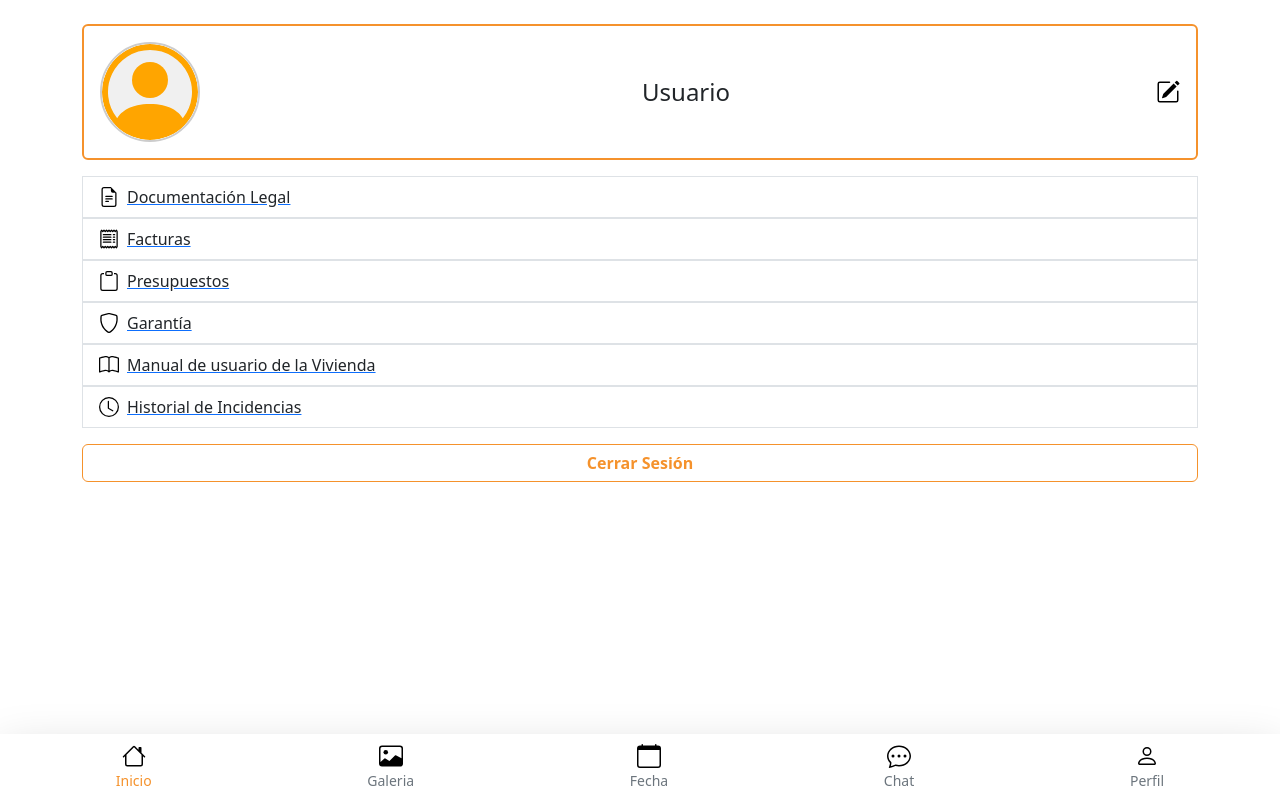
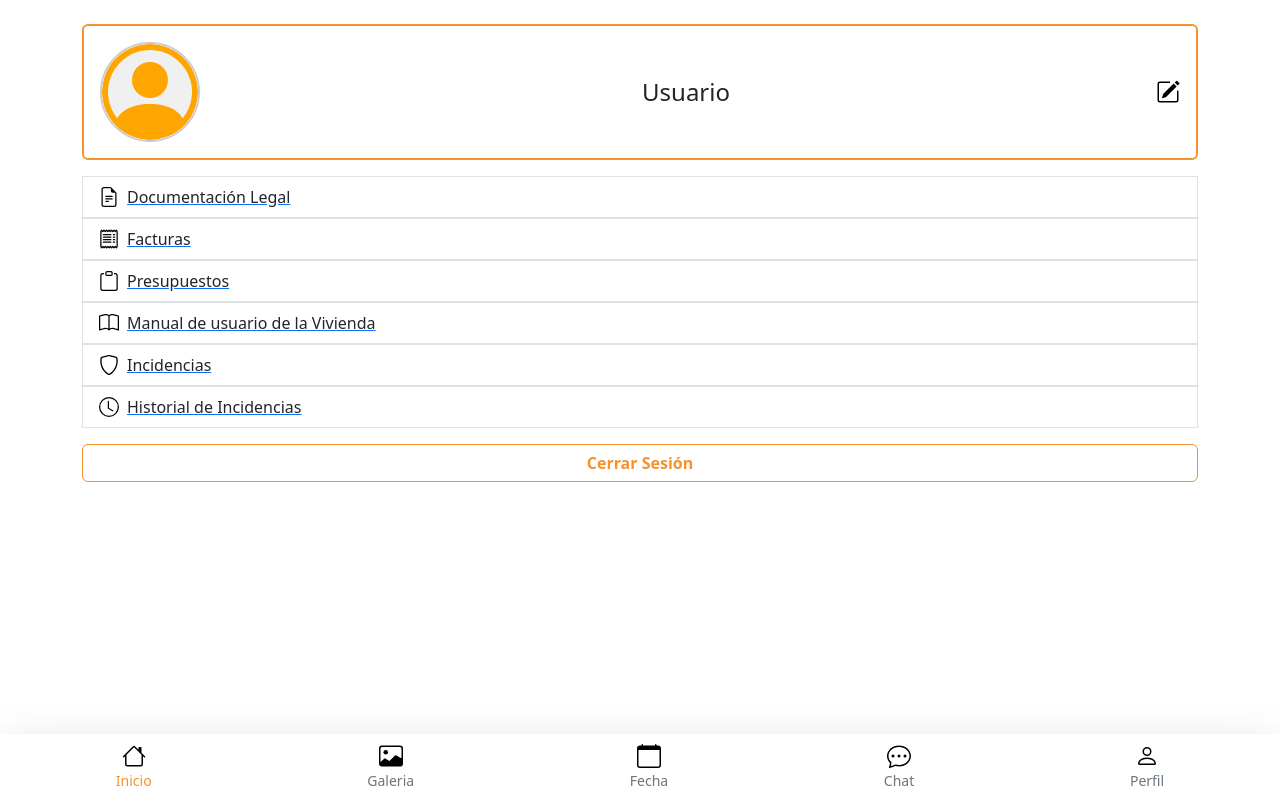
Before and after one commit to adriaanbrl/proyectofrontzimenta, a React (Create React App) app: page /perfil in a window 1280 px wide. Built offline with nearby package versions, Linux system fonts and the light colour scheme; no server answers.

Commit message:
Cambio de Nombres Perfil

```diff
--- a/src/components/client/Profile.js
+++ b/src/components/client/Profile.js
@@ -134,18 +134,18 @@ export default function Profile() {
             Presupuestos
           </ListGroup.Item>
         </Link>
-        <Link to="/garantia" state={{ building_id: buildingId }}>
-          {" "}
-          <ListGroup.Item className="d-flex align-items-center">
-            <Shield size={20} className="text-custom me-2" />
-            Garantía
-          </ListGroup.Item>
-        </Link>
         <Link to="/manual" state={{ building_id: buildingId }}>
           {" "}
           <ListGroup.Item className="d-flex align-items-center">
             <Book size={20} className="text-custom me-2" />
             Manual de usuario de la Vivienda
+          </ListGroup.Item>
+        </Link>
+        <Link to="/garantia" state={{ building_id: buildingId }}>
+          {" "}
+          <ListGroup.Item className="d-flex align-items-center">
+            <Shield size={20} className="text-custom me-2" />
+            Incidencias
           </ListGroup.Item>
         </Link>
         <Link to="/historial" state={{ building_id: buildingId }}>
```
